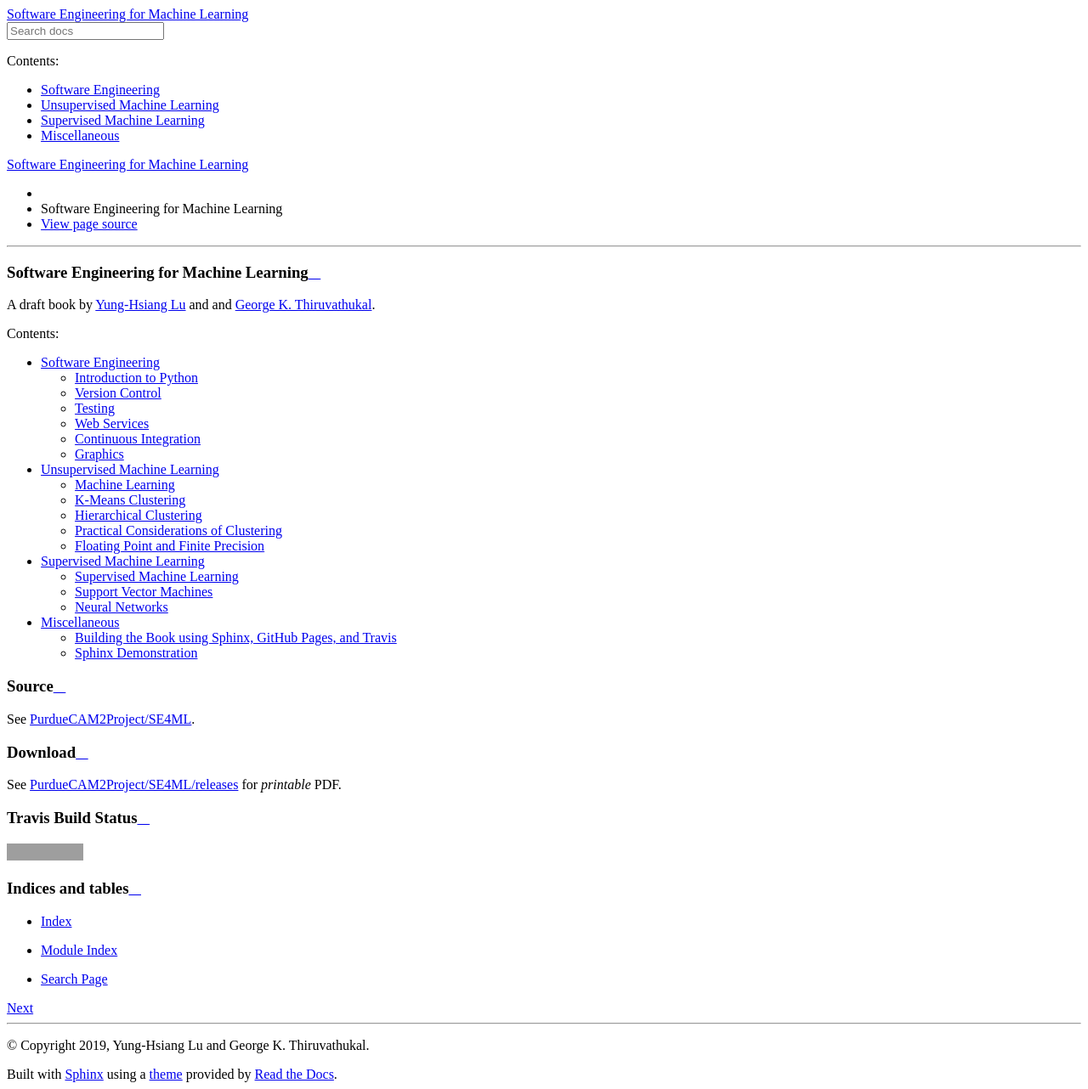
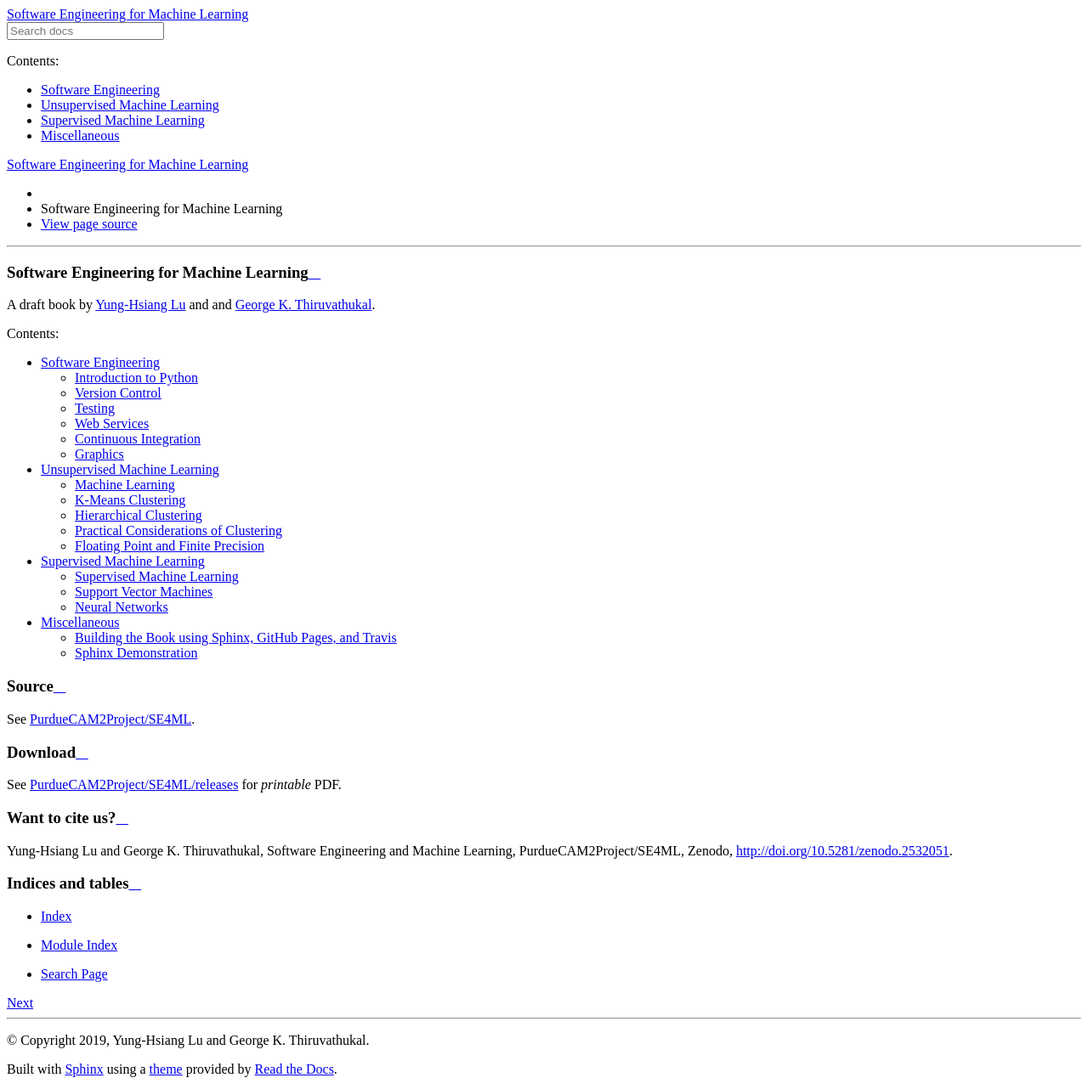
Before and after one commit to PurdueCAM2Project/SE4ML, a Sphinx documentation site: the page built from sphinx-book/source/index.rst, in a window 1280 px wide. Shown: the whole page at 85% size. Built offline with Sphinx 7.4.7 and the Read the Docs theme 2.0.0, drawn with Linux system fonts in a browser that asks for light colours; grey boxes are pictures that could not be loaded.

Commit message:
remove build status from book for now

```diff
--- a/sphinx-book/source/index.rst
+++ b/sphinx-book/source/index.rst
@@ -27,12 +27,10 @@ Download
 
 See `PurdueCAM2Project/SE4ML/releases <https://github.com/PurdueCAM2Project/SE4ML/releases>`__ for *printable* PDF.
 
-Travis Build Status
-====================
+Want to cite us?
+==================
 
-.. image:: https://travis-ci.com/PurdueCAM2Project/SE4ML.svg?branch=master
-   :target: https://travis-ci.com/PurdueCAM2Project/SE4ML
-
+Yung-Hsiang Lu and George K. Thiruvathukal, Software Engineering and Machine Learning, PurdueCAM2Project/SE4ML, Zenodo, http://doi.org/10.5281/zenodo.2532051.
 
 Indices and tables
 ==================
```
